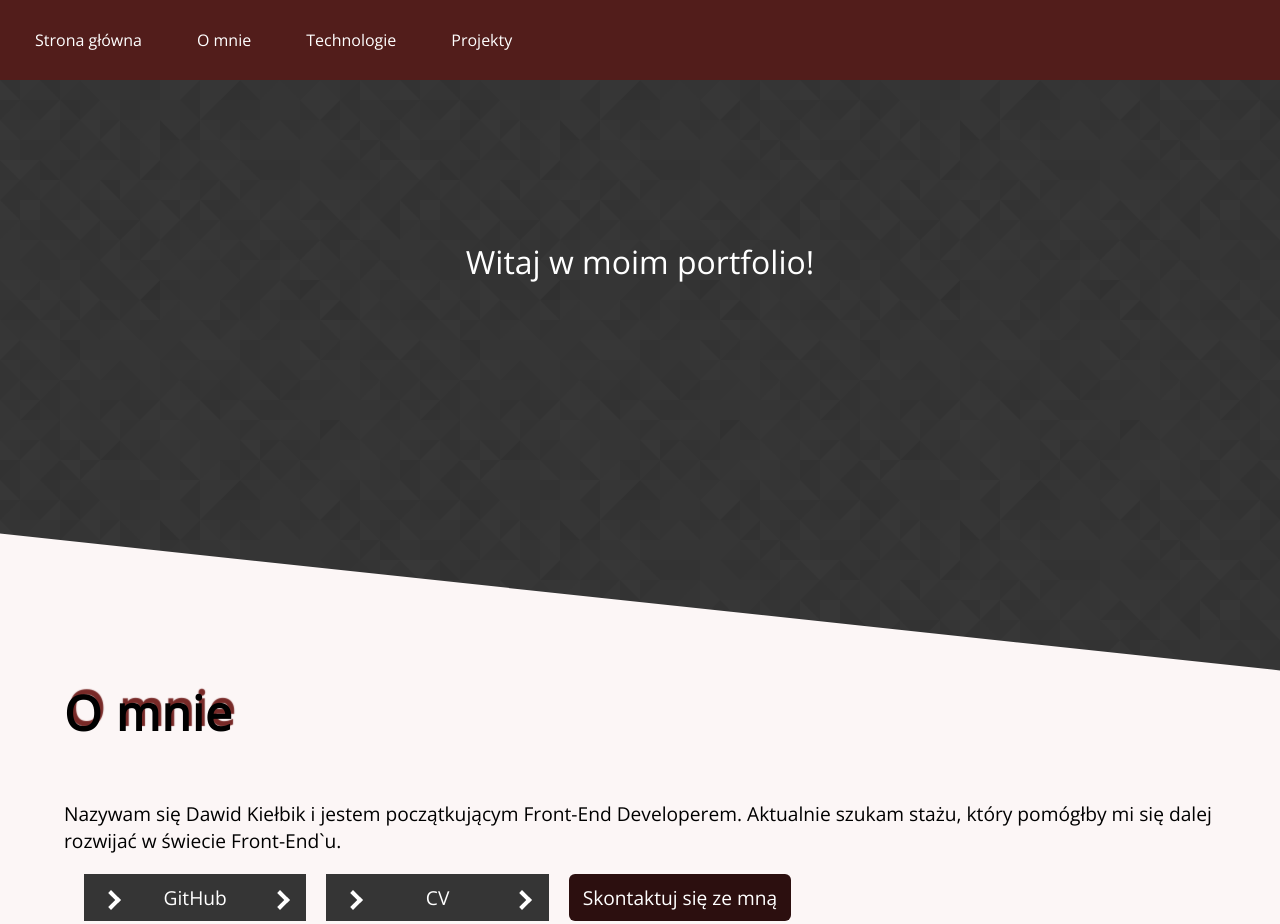
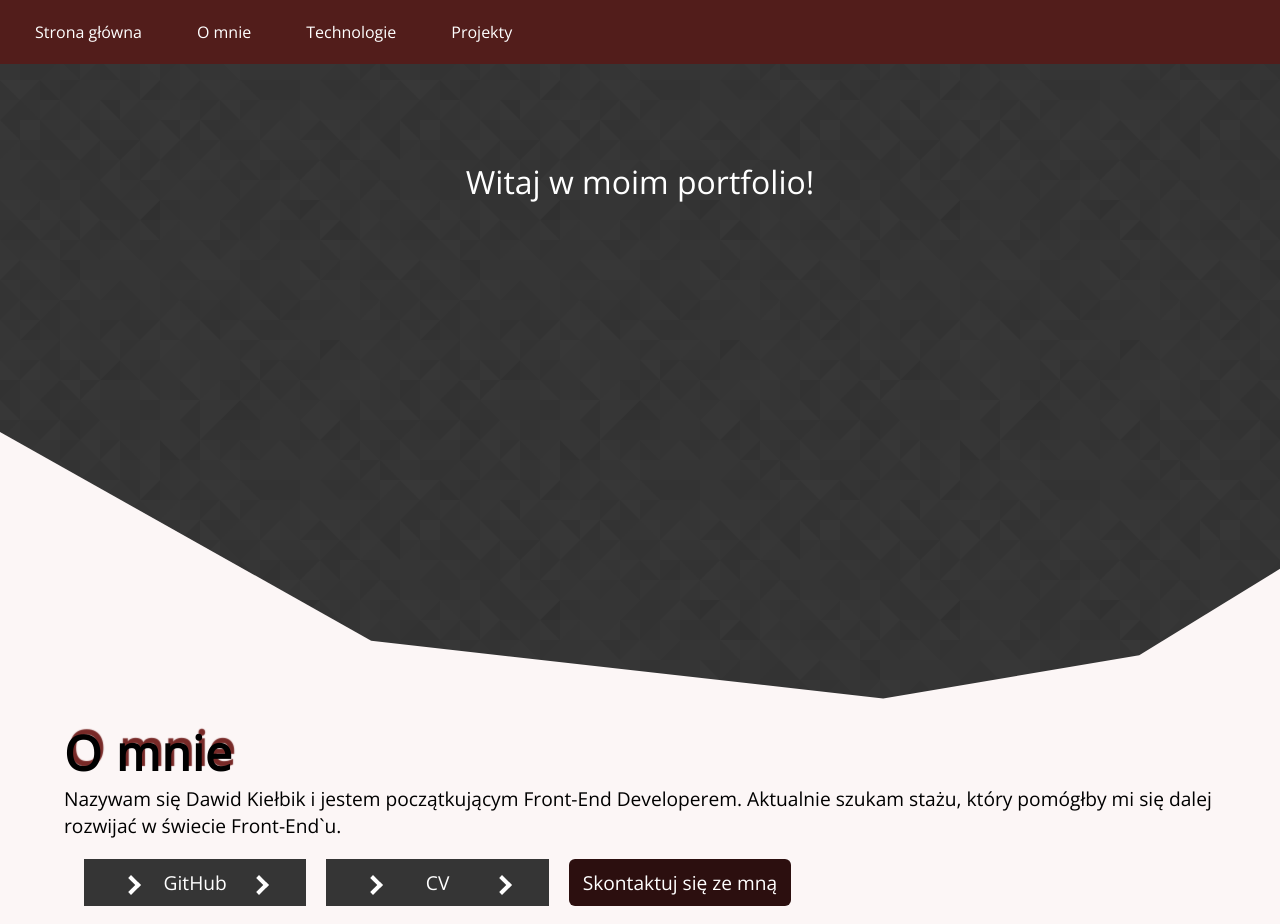
Before and after one commit to Davidelo18/portfolio, a plain HTML site: page index.html in a window 1280 px wide. Shown: the top 924 px of the page. Drawn offline with nearby package versions, Linux system fonts and the light colour scheme.

Commit message:
finished the site (probably)

```diff
--- a/index.html
+++ b/index.html
@@ -11,25 +11,25 @@
 <link href="main.css" rel="stylesheet"></head>
 
 <body>
-    <header class="header--site">
+    <header class="header--site" id="header">
         <nav class="menu" id="menu">
             <div class="menu__container">
                 <section class="menu__dropdown" id="dropdownBtn">
                     <button class="menu__burger"></button>
                 </section>
                 <ul class="menu__list" id="siteMenu">
-                    <li class="menu__option"><a href="" class="menu__link">Strona główna</a></li>
-                    <li class="menu__option"><a href="" class="menu__link">O mnie</a></li>
-                    <li class="menu__option"><a href="" class="menu__link">Technologie</a></li>
-                    <li class="menu__option"><a href="" class="menu__link">Projekty</a></li>
+                    <li class="menu__option"><a href="#header" class="menu__link">Strona główna</a></li>
+                    <li class="menu__option"><a href="#about" class="menu__link">O mnie</a></li>
+                    <li class="menu__option"><a href="#technologies" class="menu__link">Technologie</a></li>
+                    <li class="menu__option"><a href="#projects" class="menu__link">Projekty</a></li>
                 </ul>
             </div>
         </nav>
         <section class="banner" id="siteBanner"></section>
     </header>
     <main class="main">
-        <article class="article article--about">
-            <header class="article__header--about">
+        <article class="article article--about" id="about">
+            <header class="article__header">
                 <h2 class="article__title">O mnie</h2>
             </header>
             <p class="article__text">Nazywam się Dawid Kiełbik i jestem początkującym Front-End Developerem. Aktualnie
@@ -47,7 +47,7 @@
                     target="_blank">Skontaktuj się ze mną</a>
             </section>
         </article>
-        <article class="article article--technology">
+        <article class="article article--technology" id="technologies">
             <header class="article__header">
                 <h2 class="article__title">Technologie, w których pracuję</h2>
             </header>
@@ -105,7 +105,7 @@
                 </div>
             </section>
         </article>
-        <article class="article article--projects">
+        <article class="article article--projects" id="projects">
             <header class="article__header">
                 <h2 class="article__title">Kilka moich projektów</h2>
             </header>
--- a/main.css
+++ b/main.css
@@ -24,16 +24,17 @@ body {
   background-color: #fcf6f6;
   font-family: "Open Sans", sans-serif; }
 
-.header--site .fixed {
+.header--site .menu {
+  width: 100%;
+  height: 10vh;
+  background-color: #782a28;
   position: fixed;
   top: 0;
   left: 0;
   z-index: 100; }
-
-.header--site .menu {
-  width: 100%;
-  height: 10vh;
-  background-color: #782a28; }
+  @media (min-width: 1200px) {
+    .header--site .menu {
+      height: 8vh; } }
   .header--site .menu .menu__container {
     position: relative; }
     .header--site .menu .menu__container .menu__list {
@@ -63,13 +64,16 @@ body {
         @media (min-width: 1200px) {
           .header--site .menu .menu__container .menu__list .menu__option {
             margin-left: 15px;
-            padding: 0 20px; } }
+            height: 8vh; } }
         .header--site .menu .menu__container .menu__list .menu__option .menu__link {
           width: 100%;
           height: 100%;
           display: flex;
           align-items: center;
           justify-content: center; }
+          @media (min-width: 1200px) {
+            .header--site .menu .menu__container .menu__list .menu__option .menu__link {
+              padding: 0 20px; } }
       .header--site .menu .menu__container .menu__list .menu__option:hover {
         background-color: #652322; }
     .header--site .menu .menu__container .menu__list--active {
@@ -124,8 +128,8 @@ body {
   justify-content: center;
   text-align: center;
   padding-top: 20vh;
-  -webkit-clip-path: polygon(0 0, 100% 0, 100% 82%, 0 63%);
-          clip-path: polygon(0 0, 100% 0, 100% 82%, 0 63%);
+  -webkit-clip-path: polygon(100% 0, 100% 79%, 89% 91%, 69% 97%, 29% 89%, 0% 60%, 0 0);
+          clip-path: polygon(100% 0, 100% 79%, 89% 91%, 69% 97%, 29% 89%, 0% 60%, 0 0);
   /*
             This pattern is downloaded from www.subtlepatterns.com
             If you need more, that's where to get'em.
@@ -148,15 +152,6 @@ body {
     .main .article__header {
       font-size: 2rem; } }
 
-.main .article--about {
-  position: relative; }
-  .main .article--about .article__header--about {
-    font-size: 2rem;
-    letter-spacing: 1px;
-    text-shadow: 3px -5px 1px #782a28;
-    position: absolute;
-    top: -15vh; }
-
 .main .article__container--links {
   display: flex;
   flex-direction: column;
@@ -175,7 +170,7 @@ body {
     padding: 10px;
     background-color: #353535;
     color: #fff;
-    transition: all .4s ease-in-out; }
+    transition: all 0.4s ease-in-out; }
     @media (min-width: 1200px) {
       .main .article__container--links .article__link {
         margin: 0;
@@ -188,7 +183,7 @@ body {
     margin: 0;
     background-color: #521d1b;
     border-radius: 6px;
-    transition: all .4s ease-in-out; }
+    transition: all 0.4s ease-in-out; }
     @media (min-width: 1200px) {
       .main .article__container--links .article__link--email {
         background-color: #2c0f0f; } }
@@ -339,9 +334,13 @@ body {
         background-color: #353535;
         color: #fff;
         border-radius: 6px;
-        font-size: .8rem;
+        font-size: 0.8rem;
         overflow: hidden;
-        text-align: center; }
+        text-align: center;
+        transition: all .35s ease-in-out; }
+      .main .article__container--projects .article__project .article__container--links-wbst .article__link--wbst:hover {
+        cursor: pointer;
+        background-color: #282828; }
   @media (min-width: 1360px) {
     .main .article__container--projects .article__project:first-child {
       margin: 0; } }
```
Also changed, not shown: script.js.
